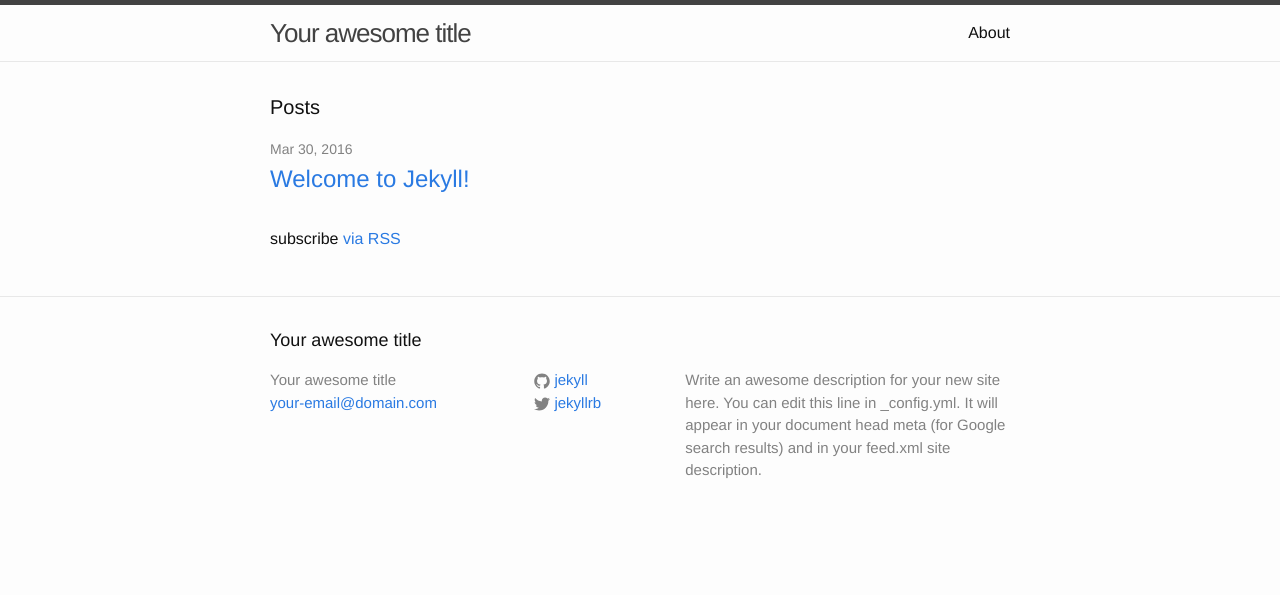
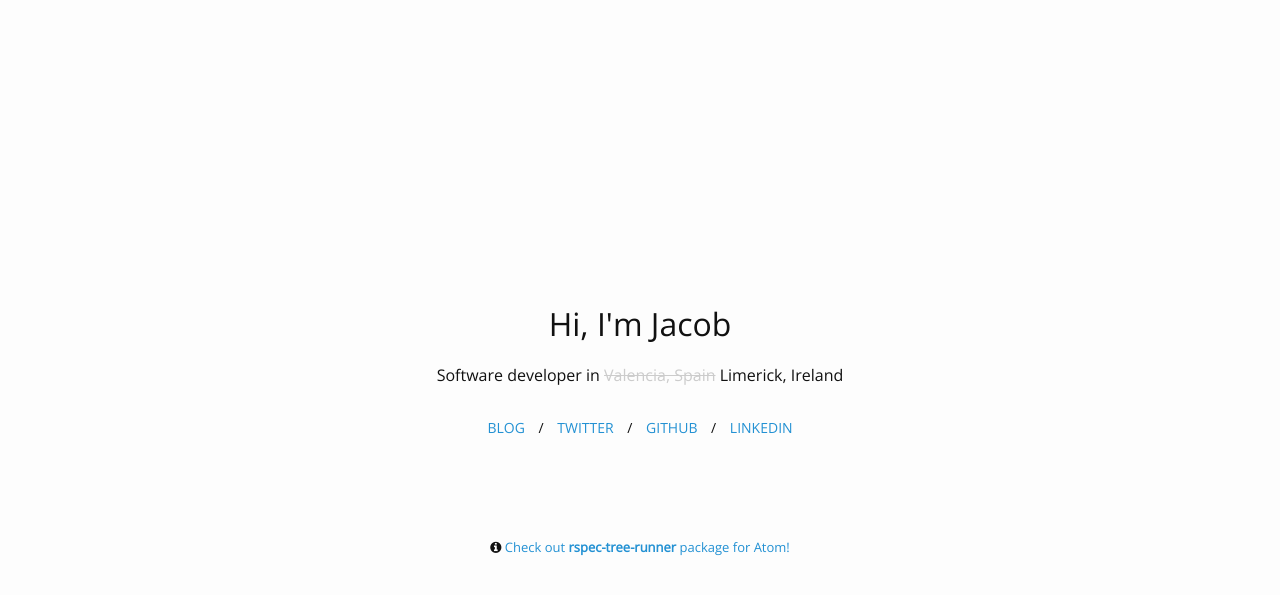
Before and after one commit to jacobmendoza/jacobmendoza.github.io, a Jekyll site: the page built from index.html, in a window 1280 px wide. Shown: the top 595 px of the page. Built offline with Jekyll 4.4.1, drawn with Linux system fonts in a browser that asks for light colours; nearby versions of some CDN libraries.

Commit message:
Initial styles

```diff
--- a/_includes/footer.html
+++ b/_includes/footer.html
@@ -2,7 +2,9 @@
 
   <div class="wrapper">
 
-    <h2 class="footer-heading">{{ site.title }}</h2>
+     Jacob Mendoza © 2016 <a href="/feed.xml"><i class="fa fa-rss"></i></a>
+
+    <!-- <h2 class="footer-heading">{{ site.title }}</h2>
 
     <div class="footer-col-wrapper">
       <div class="footer-col footer-col-1">
@@ -31,7 +33,7 @@
       <div class="footer-col footer-col-3">
         <p>{{ site.description }}</p>
       </div>
-    </div>
+    </div> -->
 
   </div>
 
--- a/_includes/head.html
+++ b/_includes/head.html
@@ -9,4 +9,7 @@
   <link rel="stylesheet" href="{{ "/css/main.css" | prepend: site.baseurl }}">
   <link rel="canonical" href="{{ page.url | replace:'index.html','' | prepend: site.baseurl | prepend: site.url }}">
   <link rel="alternate" type="application/rss+xml" title="{{ site.title }}" href="{{ "/feed.xml" | prepend: site.baseurl | prepend: site.url }}">
+
+  <link href='https://fonts.googleapis.com/css?family=Open+Sans:400,300' rel='stylesheet' type='text/css'>
+  <link rel="stylesheet" href="//maxcdn.bootstrapcdn.com/font-awesome/4.3.0/css/font-awesome.min.css">
 </head>
--- a/_includes/header.html
+++ b/_includes/header.html
@@ -2,23 +2,25 @@
 
   <div class="wrapper">
 
-    <a class="site-title" href="{{ site.baseurl }}/">{{ site.title }}</a>
+    <!-- <a class="site-title" href="{{ site.baseurl }}/">{{ site.title }}</a> -->
 
     <nav class="site-nav">
       <a href="#" class="menu-icon">
-        <svg viewBox="0 0 18 15">
+        <!-- <svg viewBox="0 0 18 15">
           <path fill="#424242" d="M18,1.484c0,0.82-0.665,1.484-1.484,1.484H1.484C0.665,2.969,0,2.304,0,1.484l0,0C0,0.665,0.665,0,1.484,0 h15.031C17.335,0,18,0.665,18,1.484L18,1.484z"/>
           <path fill="#424242" d="M18,7.516C18,8.335,17.335,9,16.516,9H1.484C0.665,9,0,8.335,0,7.516l0,0c0-0.82,0.665-1.484,1.484-1.484 h15.031C17.335,6.031,18,6.696,18,7.516L18,7.516z"/>
           <path fill="#424242" d="M18,13.516C18,14.335,17.335,15,16.516,15H1.484C0.665,15,0,14.335,0,13.516l0,0 c0-0.82,0.665-1.484,1.484-1.484h15.031C17.335,12.031,18,12.696,18,13.516L18,13.516z"/>
-        </svg>
+        </svg> -->
       </a>
 
       <div class="trigger">
+        <a class="page-link" href="/">Home</a>
         {% for my_page in site.pages %}
           {% if my_page.title %}
           <a class="page-link" href="{{ my_page.url | prepend: site.baseurl }}">{{ my_page.title }}</a>
           {% endif %}
         {% endfor %}
+        <a class="page-link" href="/blog.html">Blog</a>
       </div>
     </nav>
 
--- /dev/null
+++ b/_layouts/landing.html
@@ -0,0 +1,10 @@
+<!DOCTYPE html>
+<html>
+
+  {% include head.html %}
+
+  <body>
+      {{ content }}
+  </body>
+
+</html>
--- a/_posts/2016-03-30-welcome-to-jekyll.markdown
+++ /dev/null
@@ -1,25 +0,0 @@
----
-layout: post
-title:  "Welcome to Jekyll!"
-date:   2016-03-30 20:14:16 +0100
-categories: jekyll update
----
-You’ll find this post in your `_posts` directory. Go ahead and edit it and re-build the site to see your changes. You can rebuild the site in many different ways, but the most common way is to run `jekyll serve`, which launches a web server and auto-regenerates your site when a file is updated.
-
-To add new posts, simply add a file in the `_posts` directory that follows the convention `YYYY-MM-DD-name-of-post.ext` and includes the necessary front matter. Take a look at the source for this post to get an idea about how it works.
-
-Jekyll also offers powerful support for code snippets:
-
-{% highlight ruby %}
-def print_hi(name)
-  puts "Hi, #{name}"
-end
-print_hi('Tom')
-#=> prints 'Hi, Tom' to STDOUT.
-{% endhighlight %}
-
-Check out the [Jekyll docs][jekyll-docs] for more info on how to get the most out of Jekyll. File all bugs/feature requests at [Jekyll’s GitHub repo][jekyll-gh]. If you have questions, you can ask them on [Jekyll Talk][jekyll-talk].
-
-[jekyll-docs]: http://jekyllrb.com/docs/home
-[jekyll-gh]:   https://github.com/jekyll/jekyll
-[jekyll-talk]: https://talk.jekyllrb.com/
--- a/about.md
+++ /dev/null
@@ -1,15 +0,0 @@
----
-layout: page
-title: About
-permalink: /about/
----
-
-This is the base Jekyll theme. You can find out more info about customizing your Jekyll theme, as well as basic Jekyll usage documentation at [jekyllrb.com](http://jekyllrb.com/)
-
-You can find the source code for the Jekyll new theme at:
-{% include icon-github.html username="jglovier" %} /
-[jekyll-new](https://github.com/jglovier/jekyll-new)
-
-You can find the source code for Jekyll at
-{% include icon-github.html username="jekyll" %} /
-[jekyll](https://github.com/jekyll/jekyll)
--- a/css/main.scss
+++ b/css/main.scss
@@ -3,12 +3,10 @@
 ---
 @charset "utf-8";
 
-
-
 // Our variables
-$base-font-family: "Helvetica Neue", Helvetica, Arial, sans-serif;
+$base-font-family: "Open Sans", "Helvetica Neue", Helvetica, Arial, sans-serif;
 $base-font-size:   16px;
-$base-font-weight: 400;
+$base-font-weight: 300;
 $small-font-size:  $base-font-size * 0.875;
 $base-line-height: 1.5;
 
@@ -23,12 +21,128 @@ $grey-color-light: lighten($grey-color, 40%);
 $grey-color-dark:  darken($grey-color, 25%);
 
 // Width of the content area
-$content-width:    800px;
+$content-width:    700px;
 
 $on-palm:          600px;
 $on-laptop:        800px;
 
+a {
+  color: #2391D3 !important;
+}
 
+.page-heading {
+  font-size: 30px !important;
+}
+
+.site-header {
+  border-top: 0px !important;
+  border-bottom: 0px !important;
+}
+
+.site-footer {
+  text-align: center;
+  a { color:#CCC !important; }
+}
+
+#landingContainer {
+  position: absolute;
+  top: 50%;
+  left: 50%;
+  margin-top: -150px;
+  margin-left: -250px;
+  width: 500px;
+  height: 500px;
+  text-align: center;
+
+  #rspec-tree-runner {
+    font-size: 13px;
+    margin-top: 100px;
+  }
+
+  #menu {
+    margin-top: 30px;
+    font-size: 14px;
+    text-transform: uppercase;
+
+    a {
+      padding-left: 10px;
+      padding-right: 10px;
+    }
+  }
+
+  .old {
+    color: #ccc;
+    text-decoration: line-through;
+  }
+}
+
+h1.post-title {
+  font-family: "Helvetica Neue", Helvetica, Arial, sans-serif;
+  font-size: 2rem;
+  letter-spacing: -1px;
+  color: #222;
+  font-weight: 700;
+}
+
+.post-meta {
+  font-size: 16px;
+  text-transform: uppercase;
+  font-weight: lighter;
+}
+
+blockquote {
+  border-left: 4px solid #e8e8e8;
+  padding-left: 15px;
+  font-size: 16px !important;
+  letter-spacing: -1px;
+  font-style: normal !important;
+}
+
+.categories {
+  color: #aaa;
+  font-size: 11px;
+  text-transform: uppercase;
+  text-align: center;
+  display: block;
+  margin-bottom: 30px;
+  letter-spacing: 1px;
+
+  .category {
+    padding: 3px 6px;
+    border-radius: 3px;
+    background: #ededed;
+    color: #666;
+    letter-spacing: 1px;
+    margin: 0 0.5rem;
+  }
+}
+
+.post-header {
+  text-align: center;
+}
+
+.wrapper {
+  font-size: 12px;
+}
+
+ul.post-list {
+  h2 {
+    font-family: "Helvetica Neue", Helvetica, Arial, sans-serif;
+    font-size: 1rem;
+    letter-spacing: -1px;
+    color: #000;
+    font-weight: 700;
+  }
+
+  h2 a {
+    color: #000 !important;
+  }
+}
+
+.post-content {
+  font-size: 16px;
+  h1 { font-size: 30px; }
+}
 
 // Use media queries like this:
 // @include media-query($on-palm) {
@@ -43,8 +157,6 @@ $on-laptop:        800px;
     }
 }
 
-
-
 // Import partials from `sass_dir` (defaults to `_sass`)
 @import
         "base",
--- a/index.html
+++ b/index.html
@@ -1,23 +1,19 @@
 ---
-layout: default
+layout: landing
 ---
 
-<div class="home">
+<div id="landingContainer">
+  <h1>Hi, I'm Jacob</h1>
+  Software developer in <span class="old">Valencia, Spain</span> Limerick, Ireland
+  <div id="menu">
+     <a href="blog.html">Blog</a> /
+     <a target="_blank" href="https://twitter.com/jacobmendoza">Twitter</a> /
+     <a target="_blank" href="https://github.com/jacobmendoza">Github</a> /
+     <a target="_blank" href="https://es.linkedin.com/in/jacobmendozapadilla/en">LinkedIn</a>
+  </div>
+  <div id="rspec-tree-runner">
+    <i class="fa fa-info-circle"></i>&nbsp;<a target="_blank"  href="https://atom.io/packages/rspec-tree-runner">Check out <strong>rspec-tree-runner</strong> package for Atom!</a>
+  </div>
+</div>
 
-  <h1 class="page-heading">Posts</h1>
-
-  <ul class="post-list">
-    {% for post in site.posts %}
-      <li>
-        <span class="post-meta">{{ post.date | date: "%b %-d, %Y" }}</span>
-
-        <h2>
-          <a class="post-link" href="{{ post.url | prepend: site.baseurl }}">{{ post.title }}</a>
-        </h2>
-      </li>
-    {% endfor %}
-  </ul>
-
-  <p class="rss-subscribe">subscribe <a href="{{ "/feed.xml" | prepend: site.baseurl }}">via RSS</a></p>
-
-</div>
+{% include analytics.html %}
```
Also changed, not shown: _includes/analytics.html (added, +9 -0 lines), blog.html (added, +21 -0 lines).
